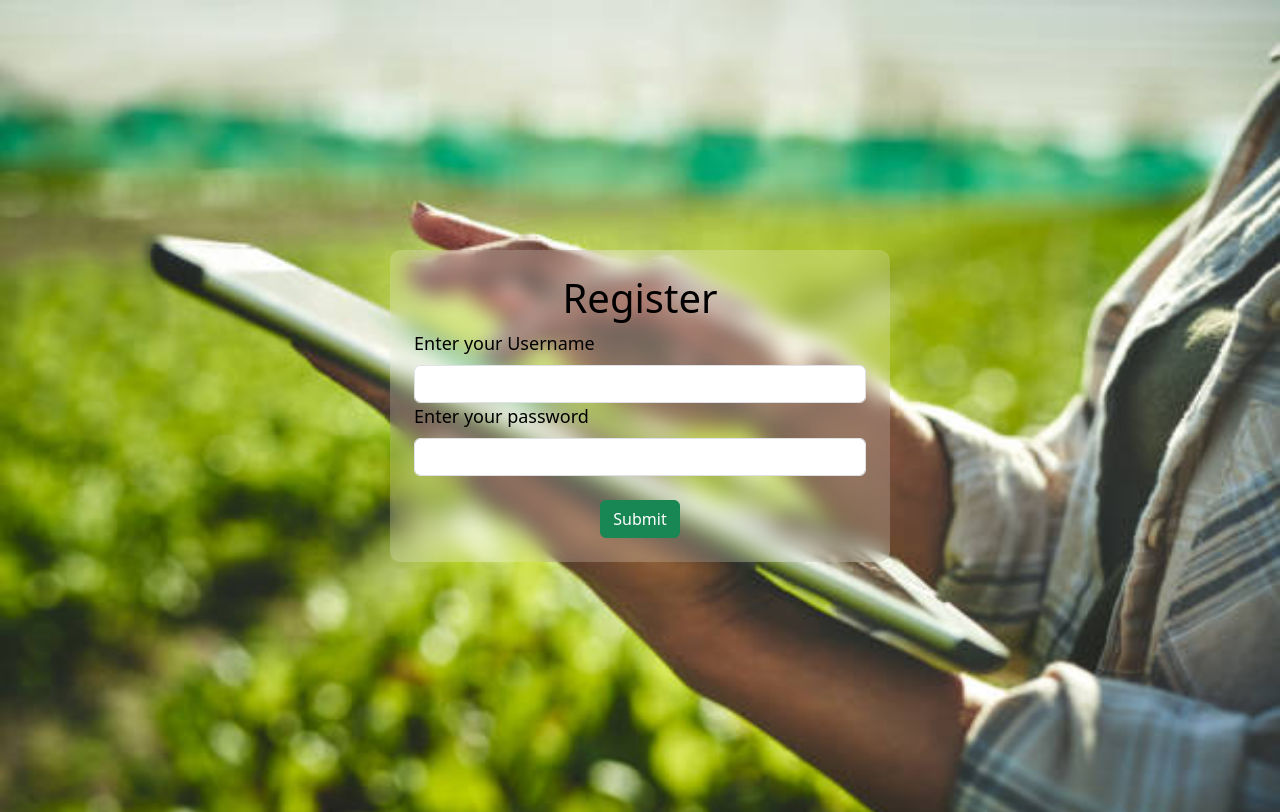
After one commit to PYEXPO25/T043_CODECRAFTERS, a Django app: template myapp/marketplace/templates/marketplace/login.html in a window 1280 px wide. The commit adds this page. Run offline with Django 5.2, Linux system fonts and the light colour scheme; the template is opened without the code that fills it: values that come from a table or form of the project are taken from there, others are empty.

Commit message:
Log in added

```diff
--- a/myapp/marketplace/forms.py
+++ b/myapp/marketplace/forms.py
@@ -5,15 +5,15 @@ class RegisterForm(forms.Form):
     username=forms.CharField(label='Username',max_length=20,required=True)
     email=forms.EmailField(label='Email',required=True)
     name = forms.CharField(label="Name",max_length=20,required=True)
-    contact_number=forms.CharField(label='Contact Number',max_length=10,required=True)
+    # contact_number=forms.CharField(label='Contact Number',max_length=10,required=True)
 
     def clean(self):
         cleaned_data = super().clean()
-        users = User.objects.all()
 
-        user = cleaned_data.get('username')
+        username = cleaned_data.get('username')
 
-        if user and user in users:
+        if User.objects.filter(username=username).exists():
+
             raise forms.ValidationError("Username already exist")
 
 
--- a/myapp/marketplace/models.py
+++ b/myapp/marketplace/models.py
@@ -1,7 +1,5 @@
 from django.db import models
 import uuid
-from django.contrib.auth.models import AbstractUser
-
 
 
 
--- a/myapp/marketplace/static/marketplace/style.css
+++ b/myapp/marketplace/static/marketplace/style.css
@@ -1,5 +1,5 @@
 body {
-    background-image: url("{% static 'marketplace/pictures/farmer.jpg' %}");
+    background-image: url("/static/marketplace/pictures/farmer.jpg");
     background-repeat: no-repeat;
     background-size: cover;
     background-position: center;
--- /dev/null
+++ b/myapp/marketplace/templates/marketplace/includes/nonfeilderrors.html
@@ -0,0 +1,6 @@
+
+{% if form.non_field_errors %}
+    {% for error in form.non_field_errors %}
+        <span class="text-danger">{{error}}</span>
+    {% endfor %}
+{% endif %}
--- /dev/null
+++ b/myapp/marketplace/templates/marketplace/login.html
@@ -0,0 +1,58 @@
+{% extends "marketplace/includes/base.html" %}
+
+
+{% block content %}
+
+    <div class="container p-4" id="regform">
+      <h1>Register</h1>
+      <form action="" method="POST">
+        {% csrf_token %}
+        <div class="form-group">
+
+        <div class="form-group">
+            <label class="form-label" for="username">Enter your Username</label>
+            {% if form.username.errors %}
+            {% for error in form.username.errors %}
+              <span class="text-danger">{{error}}</span>
+            {% endfor %}
+          {% endif %}
+            <input
+              class="form-control"
+              type="text"
+              id="username"
+              name="username"
+              value="{{form.username.value|default:""}}"
+            />
+        </div>
+        <label class="form-label" type='password' for="password">Enter your password</label>
+          {% if form.password.errors %}
+            {% for error in form.password.errors %}
+              <span class="text-danger">{{error}}</span>
+            {% endfor %}
+          {% endif %}
+          <input
+            class="form-control"
+
+            id="password"
+            name="password"
+            type='password'
+          />
+
+        </div>
+        <div class="text-center">
+
+          <button class="mt-4 btn btn-success" type="submit" value="Submit">
+            Submit
+          </button>
+        </div>
+      </form>
+
+      {% include "marketplace/includes/messages.html" %}
+    </div>
+
+
+
+
+</html>
+
+{% endblock content %}
--- a/myapp/marketplace/views.py
+++ b/myapp/marketplace/views.py
@@ -70,7 +70,7 @@ def set_password(request, token):
     form = SetPasswordForm()
     if request.method == 'POST':
         form = SetPasswordForm(request.POST)
-        print("Here out")
+
         if form.is_valid():
             print("Here")
             password = form.cleaned_data['password']
@@ -90,4 +90,4 @@ def set_password(request, token):
 
 
 def login(request):
-    return HttpResponse("Login page")
+    return render(request,"marketplace/login.html")
```
Also changed, not shown: myapp/marketplace/templates/marketplace/register.html (+10 -4 lines), myapp/marketplace/templates/marketplace/set_password.html (+7 -6 lines).
